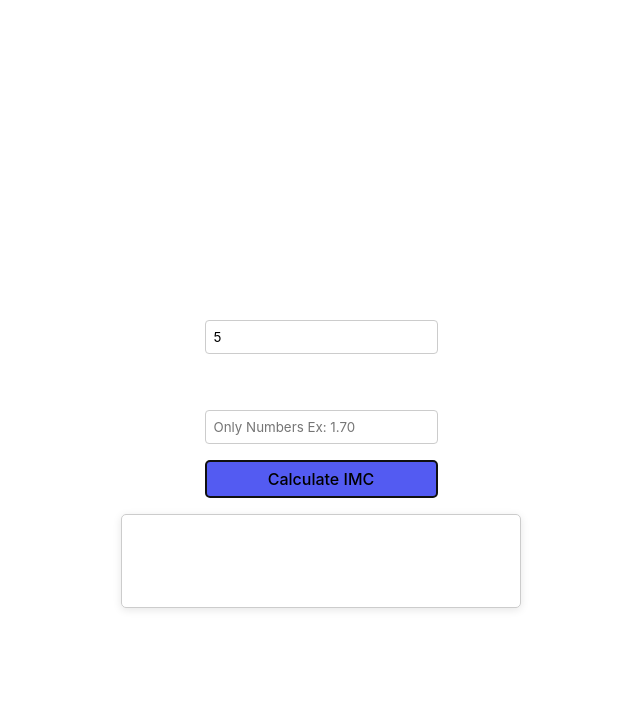
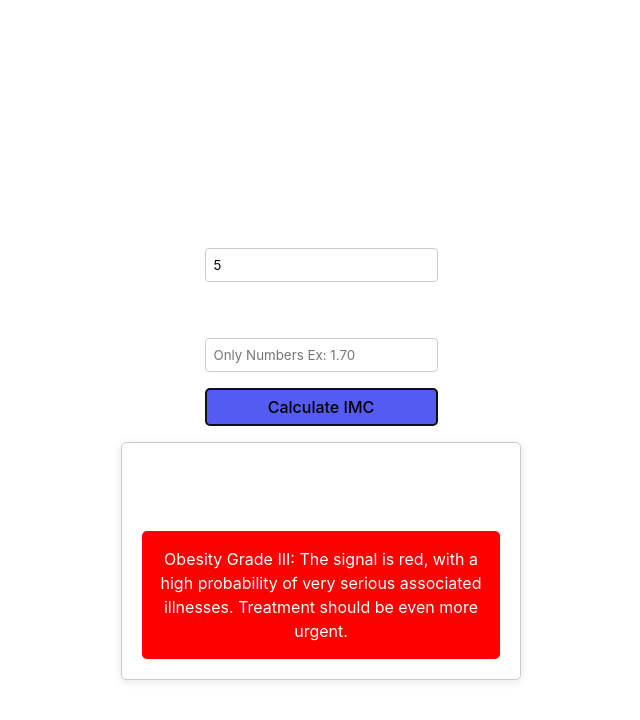
Before and after one commit to maxh33/react-imc, a React (Vite) app: page / in a window 1280 px wide. Both pictures are taken after typing "5", "Sample" into the empty fields and a click on the button "Calculate IMC". Shown: the top 720 px of the page, without its empty margins (319-959 px from the left). Built offline with nearby package versions, Linux system fonts and the light colour scheme.

Commit message:
feat: result message

```diff
--- a/src/components/Result/Result.jsx
+++ b/src/components/Result/Result.jsx
@@ -1,11 +1,13 @@
 import React from 'react';
 import styles from './Result.module.css';
+import ResultMessage from '../ResultMessage/ResultMessage';
 
 
 const Result = ({ imc }) => {
     return (
         <div className={styles.result}>
             <h2>Your IMC: {imc}</h2>
+            <ResultMessage imc={imc} />
         </div>
     );
 };
--- /dev/null
+++ b/src/components/ResultMessage/ResultMessage.jsx
@@ -0,0 +1,35 @@
+import React from 'react';
+import styles from './ResultMessage.module.css';
+
+const ResultMessage = ({ imc }) => {
+    let message = '';
+    let colorClass = '';
+
+    if (imc > 40.0) {
+        message = 'Obesity Grade III: The signal is red, with a high probability of very serious associated illnesses. Treatment should be even more urgent.';
+        colorClass = styles.red;
+    } else if (imc >= 35.0 && imc <= 39.9) {
+        message = 'Obesity Grade II: Even if your tests appear normal, it\'s time to take care of yourself by making lifestyle changes with close support from healthcare professionals.';
+        colorClass = styles.orange;
+    } else if (imc >= 30.0 && imc <= 34.9) {
+        message = 'Obesity Grade I: Warning sign! It’s time to take care of yourself, even if your tests are normal. Let’s start making changes today! Pay attention to your diet. You need to start seeing a nutritionist and/or endocrinologist.';
+        colorClass = styles.purple;
+    } else if (imc >= 25.0 && imc <= 29.9) {
+        message = 'Overweight: This is actually a pre-obesity stage, and many people in this range already have associated conditions, such as diabetes and hypertension. It’s important to review habits and seek help before, for a variety of reasons, entering the full obesity range.';
+        colorClass = styles.darkgreen;
+    } else if (imc >= 18.6 && imc <= 24.9) {
+        message = 'Normal: Great, you are at a normal weight! The best way to stay this way is by maintaining an active lifestyle and a balanced diet.';
+        colorClass = styles.green;
+    } else {
+        message = 'Below Normal: Consult a doctor. Some people have low weight due to their body’s characteristics, and that’s fine. Others may be facing issues such as malnutrition. It’s essential to determine which is the case.';
+        colorClass = styles.blue;
+    }
+
+    return (
+        <div className={`${styles.resultMessage} ${colorClass}`}>
+            <p>{message}</p>
+        </div>
+    );
+};
+
+export default ResultMessage;
--- /dev/null
+++ b/src/components/ResultMessage/ResultMessage.module.css
@@ -0,0 +1,31 @@
+.resultMessage {
+    padding: 1rem;
+    border-radius: 5px;
+    color: var(--textColor);
+    text-align: center;
+    margin-top: 1rem;
+}
+
+.red {
+    background-color: var(--colorRed);
+}
+
+.orange {
+    background-color: var(--colorOrange);
+}
+
+.purple {
+    background-color: var(--colorPurple);
+}
+
+.darkgreen {
+    background-color: var(--colorDarkGreen);
+}
+
+.green {
+    background-color: var(--colorGreen);
+}
+
+.blue {
+    background-color: var(--colorBlue);
+}
--- a/src/global.css
+++ b/src/global.css
@@ -17,6 +17,12 @@
     --textColor: #ffffff;
     --buttonBackgroundColor: #535bf2;
     --buttonHoverBackgroundColor: #747bff;
+    --colorRed: red;
+    --colorOrange: orange;
+    --colorPurple: purple;
+    --colorDarkGreen: darkgreen;
+    --colorGreen: green;
+    --colorBlue: blue;
     line-height: 1.5;
     font-weight: 400;
 
```
